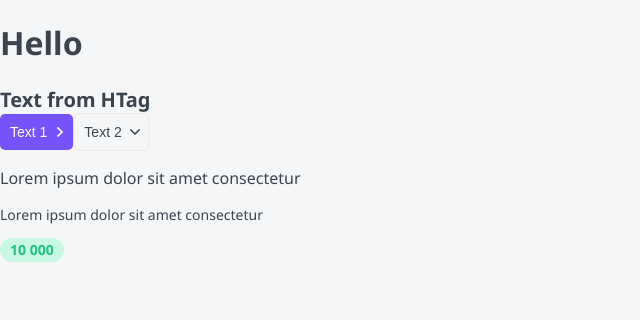
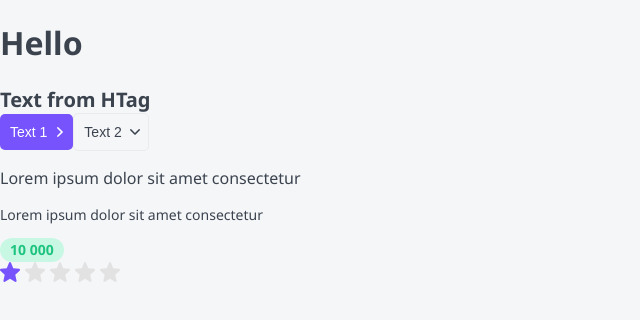
Before and after one commit to polyvit/Courses-panel, a Next.js app: page / in a window 1280 px wide. Shown: the top 320 px of the page, without its empty margins (0-640 px from the left). Built offline with nearby package versions, Linux system fonts and the light colour scheme.

Commit message:
Rating component

```diff
--- /dev/null
+++ b/components/Rating/Rating.module.css
@@ -0,0 +1,11 @@
+.filled svg {
+  fill: var(--primary);
+}
+
+.star svg {
+  margin-right: 5px;
+}
+
+.editable {
+  cursor: pointer;
+}
--- /dev/null
+++ b/components/Rating/Rating.tsx
@@ -0,0 +1,73 @@
+import { RatingProps } from "./Rating.types";
+import StarIcon from "./star.svg";
+import styles from "./Rating.module.css";
+import { useEffect, useState, KeyboardEvent } from "react";
+import cn from "classnames";
+
+export const Rating = ({
+  isEditable = false,
+  rating,
+  setRating,
+  ...props
+}: RatingProps): JSX.Element => {
+  const [ratingArray, setRatingArray] = useState<JSX.Element[]>(
+    new Array(5).fill(<></>)
+  );
+
+  useEffect(() => {
+    constructRating(rating);
+  }, [rating]);
+
+  const constructRating = (currentRating: number) => {
+    const updatedArray = ratingArray.map((el: JSX.Element, i: number) => {
+      return (
+        <span
+          className={cn(styles.star, {
+            [styles.filled]: i < currentRating,
+            [styles.editable]: isEditable,
+          })}
+          onMouseEnter={() => changeDisplay(i + 1)}
+          onMouseLeave={() => changeDisplay(rating)}
+          onClick={() => onStarClick(i + 1)}
+        >
+          <StarIcon
+            tabIndex={isEditable ? 0 : -1}
+            onKeyDown={(e: KeyboardEvent<SVGElement>) =>
+              isEditable && handleSpace(i + 1, e)
+            }
+          />
+        </span>
+      );
+    });
+    setRatingArray(updatedArray);
+  };
+
+  const changeDisplay = (i: number) => {
+    if (!isEditable) {
+      return;
+    }
+    constructRating(i);
+  };
+
+  const onStarClick = (i: number) => {
+    if (!isEditable || !setRating) {
+      return;
+    }
+    setRating(i);
+  };
+
+  const handleSpace = (i: number, e: KeyboardEvent<SVGElement>) => {
+    if (e.code != "Space" || !setRating) {
+      return;
+    }
+    setRating(i);
+  };
+
+  return (
+    <div {...props}>
+      {ratingArray.map((star, i) => (
+        <span key={i}>{star}</span>
+      ))}
+    </div>
+  );
+};
--- a/components/index.ts
+++ b/components/index.ts
@@ -2,3 +2,4 @@ export * from "./HTag/Htag"
 export * from "./Button/Button"
 export * from "./PTag/PTag"
 export * from "./Tag/Tag"
+export * from "./Rating/Rating"
--- a/pages/index.tsx
+++ b/pages/index.tsx
@@ -1,4 +1,4 @@
-import { HTag, PTag, Tag } from "../components";
+import { HTag, PTag, Rating, Tag } from "../components";
 import { Button } from "../components";
 
 export default function Home(): JSX.Element {
@@ -17,6 +17,7 @@ export default function Home(): JSX.Element {
       <Tag size="m" color="green">
         10 000
       </Tag>
+      <Rating rating={1} setRating={() => {}} isEditable />
     </div>
   );
 }
```
Also changed, not shown: components/Rating/Rating.types.ts (added, +7 -0 lines), components/Rating/star.svg (added).
